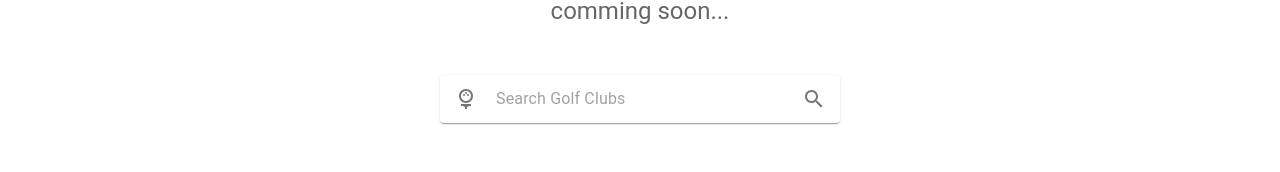
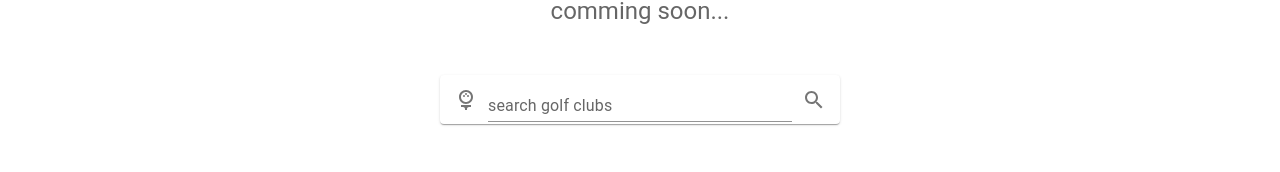
Before and after one commit to muramon/golf-search, a React (Create React App) app: page / in a window 1280 px wide. Shown: the part 173-345 px from the top of the page. Built offline with nearby package versions, Linux system fonts and the light colour scheme; no server answers.

Commit message:
modify Search.tsx

```diff
--- a/src/components/Search.tsx
+++ b/src/components/Search.tsx
@@ -4,8 +4,42 @@ import InputBase from '@mui/material/InputBase';
 import IconButton from '@mui/material/IconButton';
 import SearchIcon from '@mui/icons-material/Search';
 import SportsGolfIcon from '@mui/icons-material/SportsGolf';
+import TextField from '@mui/material/TextField';
+import { useNavigate } from 'react-router-dom';
+import { useState, useEffect } from 'react';
 
 export default function Search() {
+  const [searchTerm, setSearchTerm] = React.useState('');
+  const handleChange = (event: React.ChangeEvent<HTMLInputElement>) => {
+    setSearchTerm(event.target.value);
+    console.log(searchTerm)
+  };
+  const navigate = useNavigate();
+  const [items, setItems] = useState([{"rank":22,"itemName":"更新前【カスタム】2022 キャロウェイゴルフ ROGUE ST MAX IRONS ローグ ST MAX アイアン【 日本仕様】5本セット(#6〜9,PW)","catchcopy":"","mediumImageUrls":"https:\\/\\/thumbnail.image.rakuten.co.jp\\/@0_mall\\/kotobukigolf\\/cabinet\\/image8\\/10052619-1.jpg?_ex=128x128","affiliateUrl":"https:\\/\\/hb.afl.rakuten.co.jp\\/hgc\\/g00plmsa.i98ricf1.g00plmsa.i98rj2b3\\/?pc=https%3A%2F%2Fitem.rakuten.co.jp%2Fkotobukigolf%2F10052619%2F","affiliateRate":"4.0","itemCaption":"2022年3月発売 メーカー希望小売価格はメーカーサイトに基づいて掲載しています※特別価格の為、売り切れの際はご了承お願いいたします。","itemPrice":"105600","reviewAverage":"0.0"}]);
+  const handleSearchSubmit = async () => {
+
+    // setSearchTerm(searchForm.current.value)
+    console.log(searchTerm)
+    const fetchSearch = async () => {
+        const params = {searchTerm: searchTerm}
+        console.log(params)
+        // const response = await axios("/api/search", { params });
+        // const data = response.data
+        // setResTable(data)
+        // console.log(resTable)
+        fetch("https://golfbuy-api.herokuapp.com/", { method: "GET" })
+          .then(res => res.json(),
+          )
+          .then(data => {
+              setItems(data);
+              console.log(data)
+            }
+          )
+        navigate("Searchresults", { state: { data: items }})
+    };
+    fetchSearch();
+};
+
   return (
     <Paper
       component="form"
@@ -14,12 +48,19 @@ export default function Search() {
       <IconButton sx={{ p: '10px' }} aria-label="menu">
         <SportsGolfIcon />
       </IconButton>
-      <InputBase
+      {/* <InputBase
         sx={{ ml: 1, flex: 1 }}
         placeholder="Search Golf Clubs"
         inputProps={{ 'aria-label': 'search golf clubs' }}
-      />
-      <IconButton type="submit" sx={{ p: '10px' }} aria-label="search">
+      /> */}
+      <TextField fullWidth
+        id="outlined-basic"
+        label="search golf clubs"
+        variant="standard"
+        size="small"
+        value={searchTerm}
+        onChange={handleChange}/>
+      <IconButton type="submit" sx={{ p: '10px' }} aria-label="search" onClick={handleSearchSubmit}>
         <SearchIcon />
       </IconButton>
     </Paper>
```
